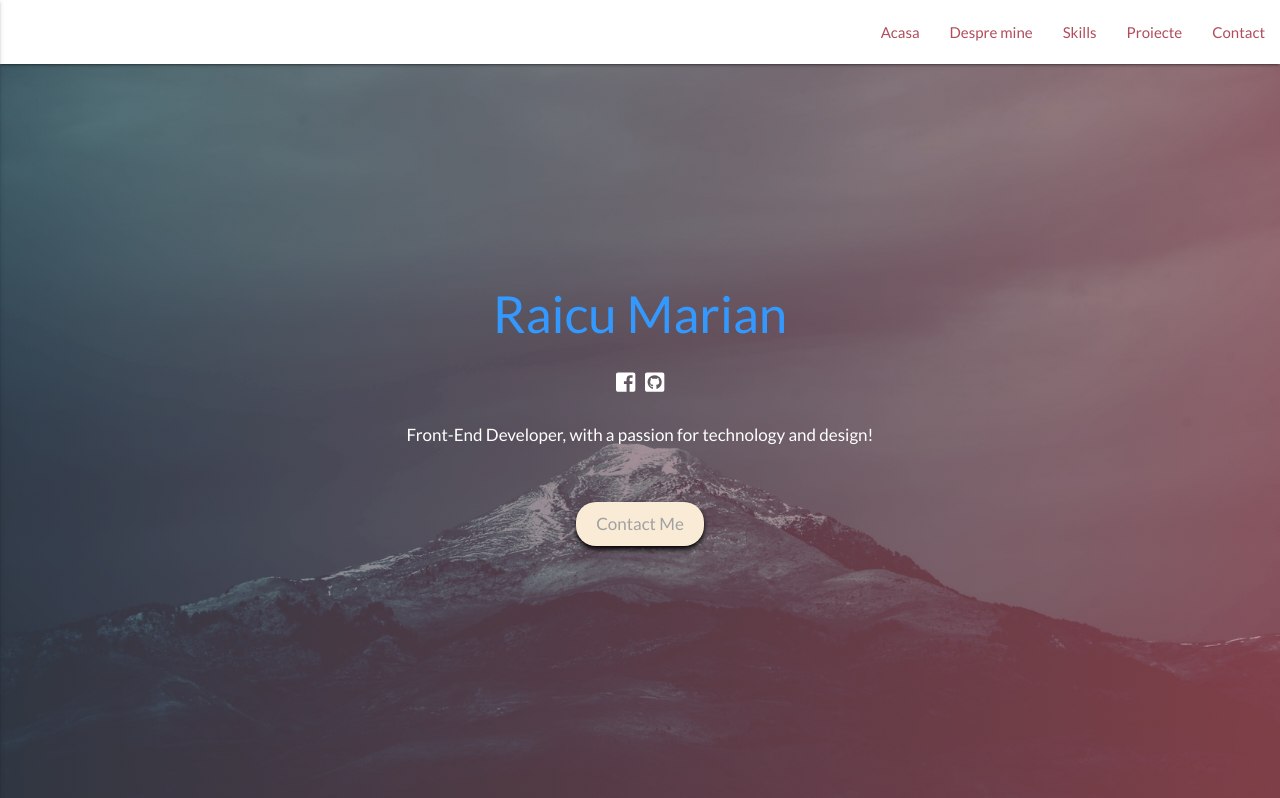
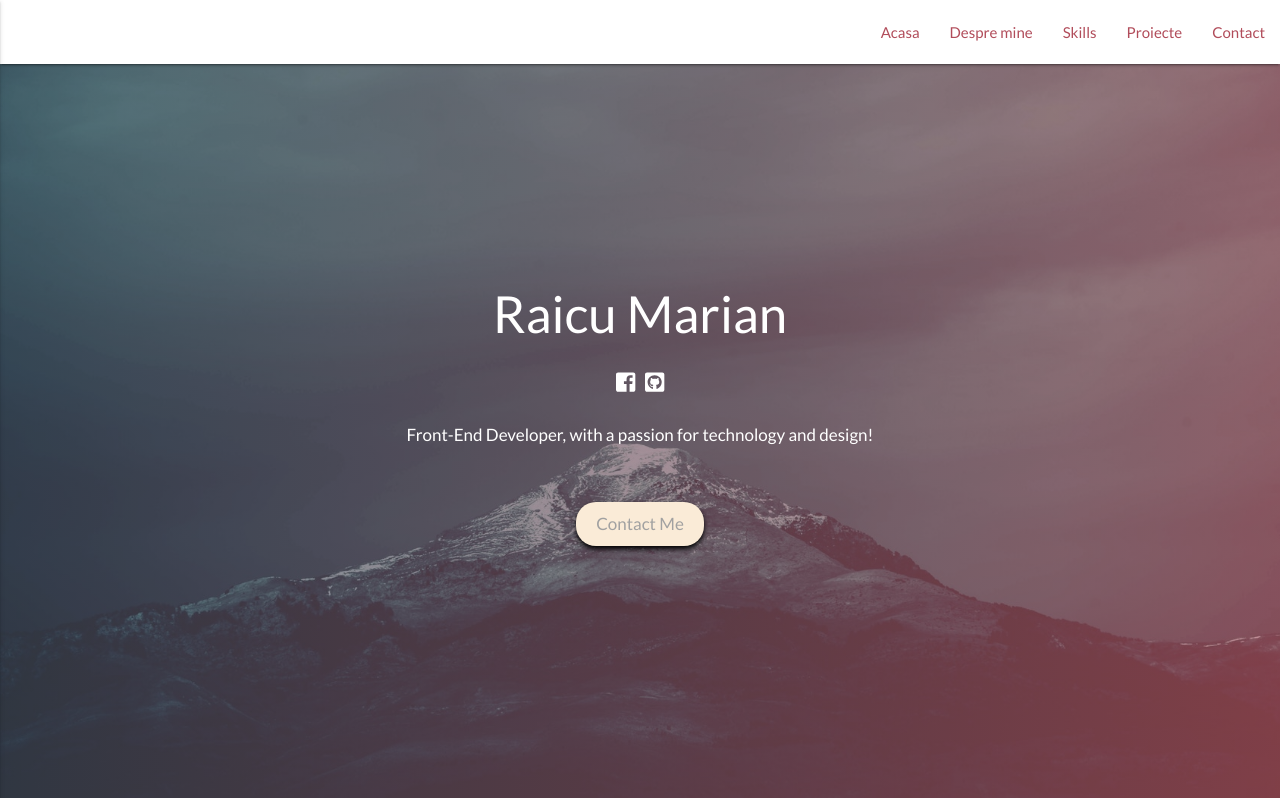
Before and after one commit to RaicuMarian/portofoliu, a plain HTML site: page index.html in a window 1280 px wide. Shown: the top 798 px of the page. Drawn offline with nearby package versions, Linux system fonts and the light colour scheme.

Commit message:
Update style.css

```diff
--- a/Css/style.css
+++ b/Css/style.css
@@ -79,7 +79,7 @@ nav{
 }
 
 #myName{
-  color:#3399ff;
+  color:#fff;
   font-size: 3em;
 }
 
```
